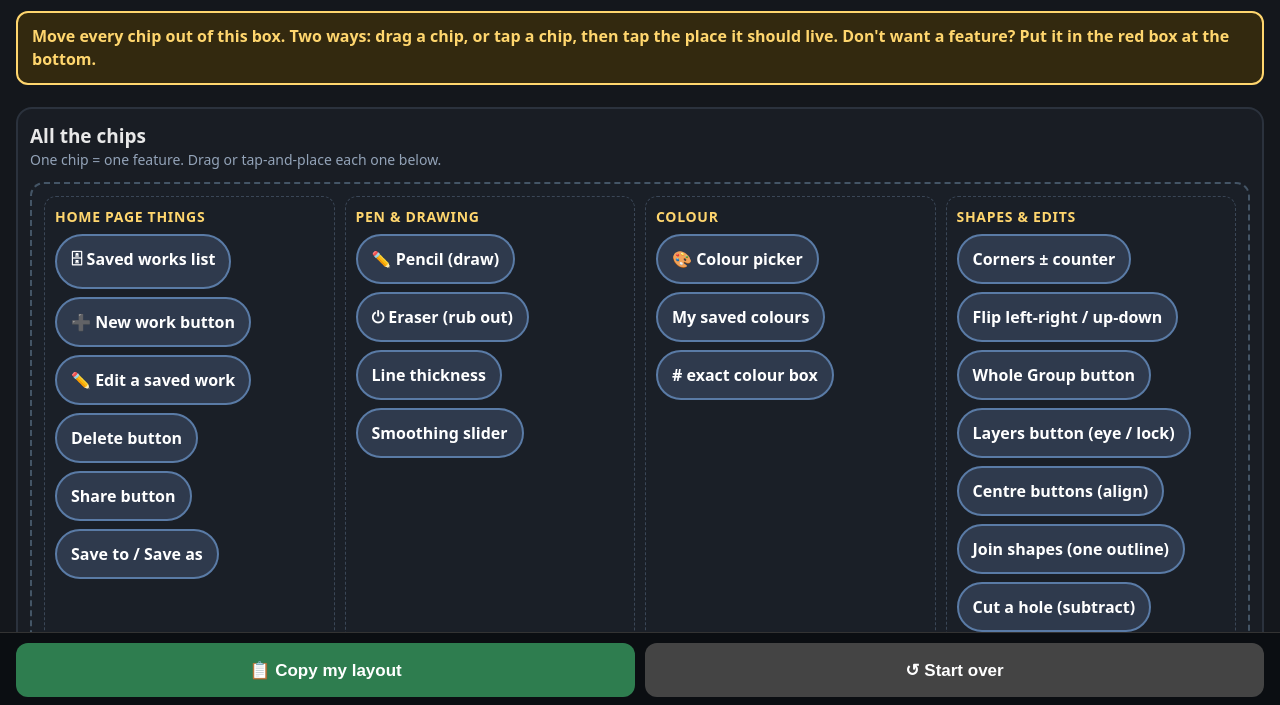
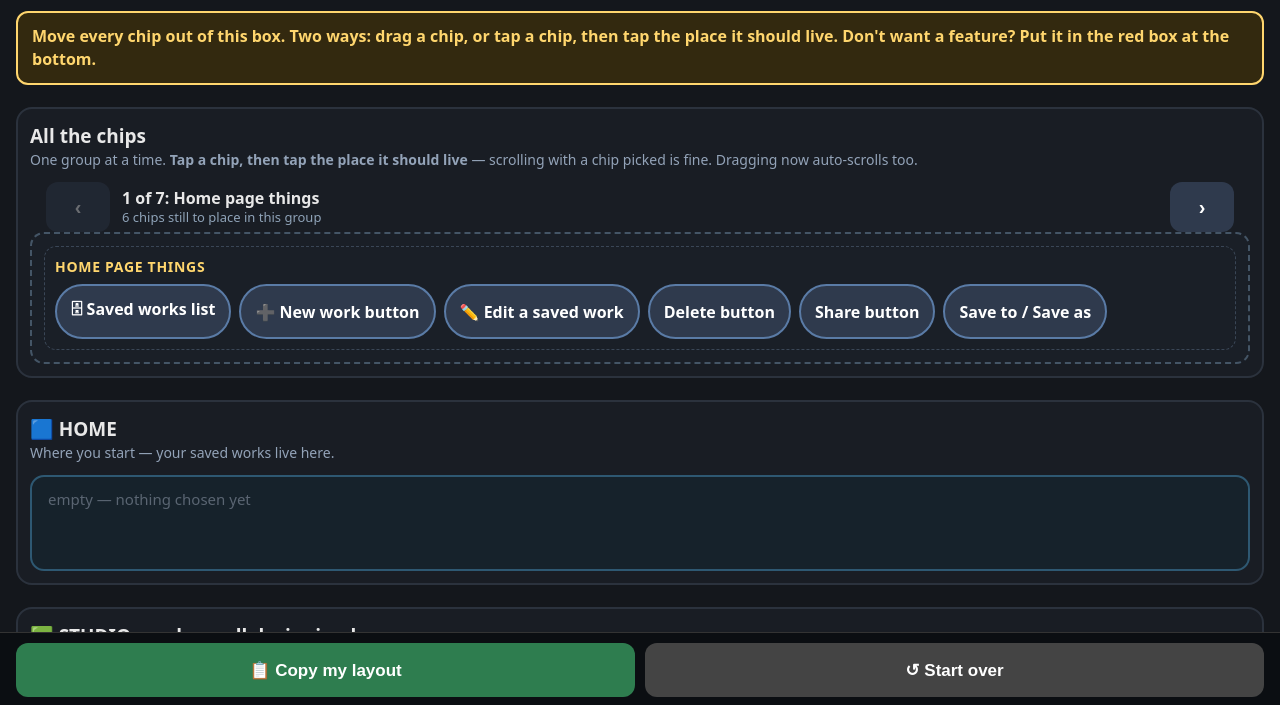
Before and after one commit to ilostmyshipsname-design/svg-offline-logo-generator, a plain HTML site: page layout-board.html in a window 1280 px wide. Shown: the part 93-798 px from the top of the page. Drawn offline with Linux system fonts and the light colour scheme.

Commit message:
Board: step through one chip group at a time; drag auto-scrolls near screen edges
Co-authored-by: ilostmyshipsname-design <ilostmyshipsname-design@users.noreply.github.com>

```diff
--- a/layout-board.html
+++ b/layout-board.html
@@ -27,7 +27,7 @@
   .zt:first-of-type { margin-top: 0; }
 
   .zone { border-radius: 14px; padding: 12px; display: flex; flex-wrap: wrap;
-    gap: 10px; align-content: flex-start; min-height: 72px; }
+    gap: 10px; align-content: flex-start; min-height: 72px; scroll-margin: 90px; }
   .zone.empty::after { content: "empty — nothing chosen yet";
     color: #5a6572; font-size: 15px; align-self: center; margin-left: 4px; }
 
@@ -39,6 +39,14 @@
   }
   .pt { width: 100%; margin: 0; font-size: 14px; font-weight: 700;
     letter-spacing: .05em; color: #ffd66e; text-transform: uppercase; }
+  .pile { display: none; }
+  .pile.on { display: flex; }
+  #gnav { display: flex; align-items: center; gap: 12px; margin: 12px 16px 0; }
+  #gnav button { min-height: 50px; min-width: 64px; border-radius: 12px; border: none;
+    background: #2f3a4d; color: #fff; font-size: 20px; font-weight: 700; }
+  #gnav button:disabled { opacity: .35; }
+  #gname { font-size: 16px; font-weight: 700; color: #e8e8e8; flex: 1; line-height: 1.3; }
+  #gname small { display: block; font-size: 13px; color: #8fa3b8; font-weight: 400; }
   #topzone { background: #1f232b; border: 2px solid #3d5a3d; }
   #botzone { background: #1f232b; border: 2px solid #5a4d3d; }
   #left { background: #1a2530; border: 2px solid #34506b; }
@@ -87,7 +95,13 @@
 
 <div class="sect">
   <h2>All the chips</h2>
-  <p class="sub">One chip = one feature. Drag or tap-and-place each one below.</p>
+  <p class="sub">One group at a time. <b>Tap a chip, then tap the place it should
+     live</b> — scrolling with a chip picked is fine. Dragging now auto-scrolls too.</p>
+  <div id="gnav">
+    <button id="gprev" aria-label="Previous group">&#8249;</button>
+    <span id="gname"></span>
+    <button id="gnext" aria-label="Next group">&#8250;</button>
+  </div>
   <div id="tray" class="zone"></div>
 </div>
 
@@ -277,6 +291,9 @@
     }
     drag.chip.style.left = (e.clientX - drag.ox) + 'px';
     drag.chip.style.top = (e.clientY - drag.oy) + 'px';
+    var edge = 90;
+    if (e.clientY < edge) window.scrollBy(0, -(edge - e.clientY));
+    else if (window.innerHeight - e.clientY < edge) window.scrollBy(0, (edge - (window.innerHeight - e.clientY)));
     e.preventDefault();
   }
   function onUp(e) {
@@ -364,6 +381,29 @@
     return true;
   }
 
+  var gI = 0;
+  function showPile(i) {
+    gI = Math.max(0, Math.min(i, PILES.length - 1));
+    PILES.forEach(function (spec, n) {
+      var p = document.getElementById('pile-' + spec[0]);
+      if (p) p.classList.toggle('on', n === gI);
+    });
+    var left = 0;
+    PILES.slice(0, gI).forEach(function (spec) {
+      CHIPS.filter(function (c) { return c.g === spec[0]; }).forEach(function (c) {
+        if (document.getElementById('pile-' + c.g) &&
+            document.querySelector('#tray .chip[data-label="' + c.label + '"]')) left++;
+      });
+    });
+    var remain = CHIPS.filter(function (c) { return c.g === PILES[gI][0]; }).
+      filter(function (c) {
+        return document.querySelector('#pile-' + c.g + ' .chip[data-label="' + c.label + '"]');
+      }).length;
+    $('#gname').innerHTML = (gI + 1) + ' of ' + PILES.length + ': ' + PILES[gI][1] +
+      '<small>' + remain + ' chips still to place in this group' + (left ? ' \u00b7 ' + left + ' left in earlier groups' : '') + '</small>';
+    $('#gprev').disabled = gI === 0;
+    $('#gnext').disabled = gI === PILES.length - 1;
+  }
   function build() {
     var tray = $('#tray');
     PILES.forEach(function (spec) {
@@ -377,6 +417,9 @@
         p.appendChild(makeChip(c.label));
       });
     });
+    $('#gprev').addEventListener('click', function () { showPile(gI - 1); });
+    $('#gnext').addEventListener('click', function () { showPile(gI + 1); });
+    showPile(0);
   }
 
   $('#copy').addEventListener('click', function () {
```
